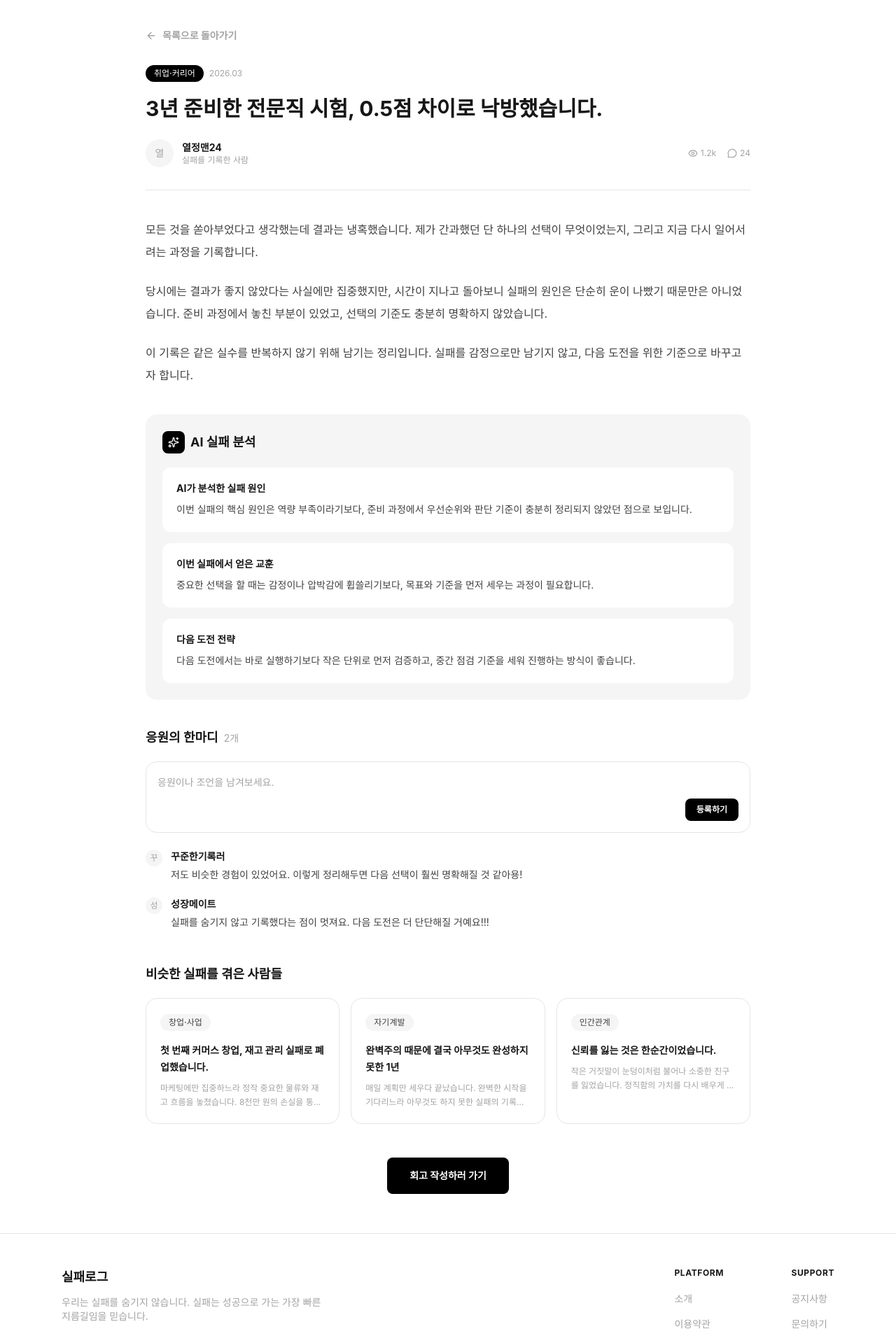
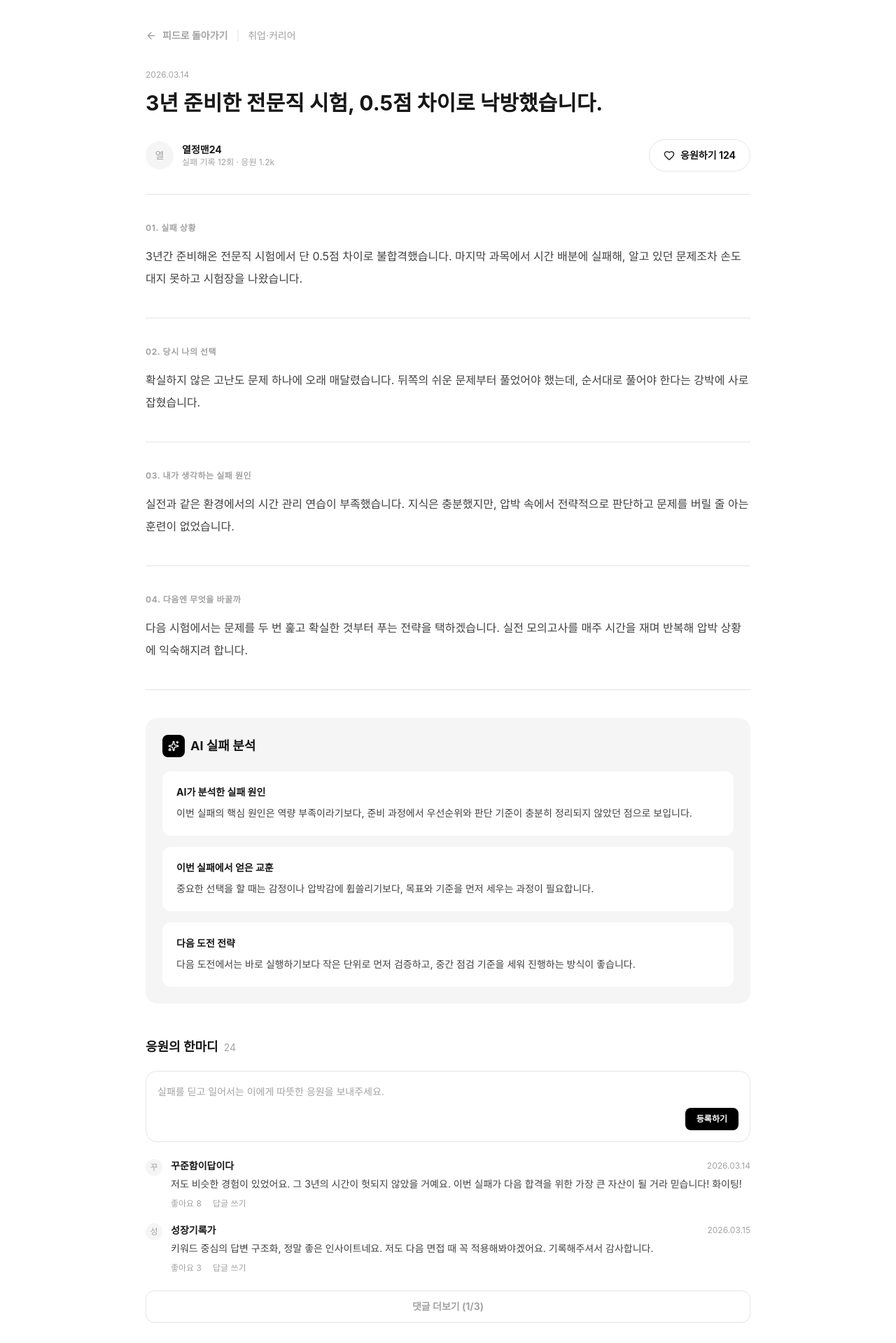
Before and after one commit to skhuthon-5-team/frontend, a React app: page /feed/1 in a window 1280 px wide. Shown: the part 80-1999 px from the top of the page at 70% size. Built offline with nearby package versions, Linux system fonts and the light colour scheme; the HTML template or start-up script is replaced by a standard one.

Commit message:
feat: 실패 상세 피드 수정 (#20)

```diff
--- a/src/mocks/feeds.js
+++ b/src/mocks/feeds.js
@@ -4,75 +4,177 @@ export const feeds = [
   {
     id: 1,
     category: "취업·커리어",
-    date: "2026.03",
+    date: "2026.03.14",
     title: "3년 준비한 전문직 시험, 0.5점 차이로 낙방했습니다.",
     excerpt:
       "모든 것을 쏟아부었다고 생각했는데 결과는 냉혹했습니다. 제가 간과했던 단 하나의 선택이 무엇이었는지, 그리고 지금 다시 일어서려는 과정을 기록합니다.",
+    situation:
+      "3년간 준비해온 전문직 시험에서 단 0.5점 차이로 불합격했습니다. 마지막 과목에서 시간 배분에 실패해, 알고 있던 문제조차 손도 대지 못하고 시험장을 나왔습니다.",
+    choice:
+      "확실하지 않은 고난도 문제 하나에 오래 매달렸습니다. 뒤쪽의 쉬운 문제부터 풀었어야 했는데, 순서대로 풀어야 한다는 강박에 사로잡혔습니다.",
+    cause:
+      "실전과 같은 환경에서의 시간 관리 연습이 부족했습니다. 지식은 충분했지만, 압박 속에서 전략적으로 판단하고 문제를 버릴 줄 아는 훈련이 없었습니다.",
+    nextAction:
+      "다음 시험에서는 문제를 두 번 훑고 확실한 것부터 푸는 전략을 택하겠습니다. 실전 모의고사를 매주 시간을 재며 반복해 압박 상황에 익숙해지려 합니다.",
     author: "열정맨24",
+    authorRecordCount: 12,
+    authorCheers: "1.2k",
+    cheers: 124,
     views: "1.2k",
     comments: 24,
   },
   {
     id: 2,
     category: "창업·사업",
-    date: "2026.02",
+    date: "2026.02.20",
     title: "첫 번째 커머스 창업, 재고 관리 실패로 폐업했습니다.",
     excerpt:
       "마케팅에만 집중하느라 정작 중요한 물류와 재고 흐름을 놓쳤습니다. 8천만 원의 손실을 통해 배운 '진짜 장사'의 원칙을 공유합니다.",
+    situation:
+      "첫 커머스 창업에서 마케팅으로 초기 매출은 냈지만, 재고와 물류 흐름을 관리하지 못해 결국 8천만 원의 손실을 보고 폐업했습니다.",
+    choice:
+      "잘 팔릴 것이라는 기대만으로 대량 발주를 진행했습니다. 판매 데이터를 확인하기 전에 재고를 크게 늘리는 결정을 내렸습니다.",
+    cause:
+      "수요 예측 없이 감으로 재고를 운영했습니다. 마케팅에만 집중하느라 공급망과 현금 흐름 관리를 계속 뒷전으로 미뤘습니다.",
+    nextAction:
+      "다음에는 소량으로 시작해 판매 데이터를 검증한 뒤 발주량을 늘리겠습니다. 재고 회전율과 현금 흐름을 매주 점검하는 습관을 들이려 합니다.",
     author: "비즈니스리더",
+    authorRecordCount: 8,
+    authorCheers: "960",
+    cheers: 87,
     views: "856",
     comments: 12,
   },
   {
     id: 3,
     category: "자기계발",
-    date: "2026.01",
+    date: "2026.01.09",
     title: "완벽주의 때문에 결국 아무것도 완성하지 못한 1년",
     excerpt:
       "매일 계획만 세우다 끝났습니다. 완벽한 시작을 기다리느라 아무것도 하지 못한 실패의 기록입니다. 'Done is better than perfect'를 뼈저리게 느꼈습니다.",
+    situation:
+      "완벽한 시작을 기다리다 1년 동안 계획만 세우고 정작 아무것도 완성하지 못했습니다.",
+    choice:
+      "매번 더 나은 조건과 완벽한 계획이 갖춰질 때까지 실행 자체를 미뤘습니다.",
+    cause:
+      "'완벽하지 않으면 실패'라는 기준이 오히려 시작을 가로막았습니다. 완성보다 시작을 두려워했던 것이 진짜 원인이었습니다.",
+    nextAction:
+      "이제는 'Done is better than perfect'를 원칙으로, 완성도 60%에서 일단 시작하고 개선해 나가려 합니다.",
     author: "성장형인간",
+    authorRecordCount: 15,
+    authorCheers: "2.4k",
+    cheers: 210,
     views: "2.4k",
     comments: 56,
   },
   {
     id: 4,
     category: "인간관계",
-    date: "2026.01",
+    date: "2026.01.03",
     title: "신뢰를 잃는 것은 한순간이었습니다.",
     excerpt:
       "작은 거짓말이 눈덩이처럼 불어나 소중한 친구를 잃었습니다. 정직함의 가치를 다시 배우게 된 아픈 경험입니다.",
+    situation:
+      "작은 거짓말 하나가 눈덩이처럼 불어나, 오래 함께한 소중한 친구와의 관계가 끊어졌습니다.",
+    choice:
+      "불편한 진실을 마주하기보다, 당장의 상황을 모면하려 작은 거짓말을 선택했습니다.",
+    cause:
+      "당장의 갈등을 피하려던 회피가 더 큰 불신을 만들었습니다. 정직함의 비용을 과소평가했습니다.",
+    nextAction:
+      "앞으로는 불편하더라도 솔직하게 상황을 공유하겠습니다. 신뢰는 한 번 무너지면 회복이 어렵다는 것을 기준으로 삼겠습니다.",
     author: "솔직담백",
+    authorRecordCount: 5,
+    authorCheers: "480",
+    cheers: 54,
     views: "512",
     comments: 8,
   },
   {
     id: 5,
     category: "창업·사업",
-    date: "2025.12",
+    date: "2025.12.15",
     title: "공동창업자와 갈라선 뒤에야 알게 된 것들",
     excerpt:
       "지분과 역할을 명확히 하지 않은 채 의기투합만으로 시작한 대가를 치렀습니다. 동업 계약서가 왜 필요한지 몸으로 배웠습니다.",
+    situation:
+      "지분과 역할을 정하지 않고 의기투합만으로 시작한 창업이, 결국 공동창업자와의 결별로 끝났습니다.",
+    choice:
+      "친분을 믿고 계약서 없이 구두 약속만으로 동업을 시작했습니다.",
+    cause:
+      "역할과 책임, 지분 구조를 문서로 남기지 않아, 갈등이 생겼을 때 판단할 기준 자체가 없었습니다.",
+    nextAction:
+      "다음 동업에서는 시작 전에 반드시 동업 계약서로 지분과 역할, 그리고 퇴로까지 명확히 하겠습니다.",
     author: "혼자가편해",
+    authorRecordCount: 9,
+    authorCheers: "1.0k",
+    cheers: 98,
     views: "743",
     comments: 19,
   },
   {
     id: 6,
     category: "취업·커리어",
-    date: "2025.11",
+    date: "2025.11.28",
     title: "이직 세 번 만에 깨달은 회사 고르는 법",
     excerpt:
       "연봉만 보고 옮겼다가 번아웃으로 퇴사하기를 반복했습니다. 나에게 맞는 환경이 무엇인지 정의하지 못한 게 진짜 실패 원인이었습니다.",
+    situation:
+      "연봉만 보고 세 번 이직했지만, 매번 번아웃으로 퇴사하기를 반복했습니다.",
+    choice:
+      "직무 환경이나 조직 문화보다, 눈앞의 연봉 인상만을 기준으로 이직을 결정했습니다.",
+    cause:
+      "나에게 맞는 환경이 무엇인지 정의하지 않은 채, 외부 조건만 좇은 것이 진짜 원인이었습니다.",
+    nextAction:
+      "이제는 연봉 외에 업무 방식, 성장 기회, 조직 문화를 기준표로 만들어 평가한 뒤 이직을 결정하려 합니다.",
     author: "정착희망",
+    authorRecordCount: 11,
+    authorCheers: "1.3k",
+    cheers: 132,
     views: "1.1k",
     comments: 31,
   },
 ];
 
+export const feedAiAnalysis = {
+  cause:
+    "이번 실패의 핵심 원인은 역량 부족이라기보다, 준비 과정에서 우선순위와 판단 기준이 충분히 정리되지 않았던 점으로 보입니다.",
+  lesson:
+    "중요한 선택을 할 때는 감정이나 압박감에 휩쓸리기보다, 목표와 기준을 먼저 세우는 과정이 필요합니다.",
+  strategy:
+    "다음 도전에서는 바로 실행하기보다 작은 단위로 먼저 검증하고, 중간 점검 기준을 세워 진행하는 방식이 좋습니다.",
+};
+
+export const feedComments = [
+  {
+    id: 1,
+    author: "꾸준함이답이다",
+    date: "2026.03.14",
+    content:
+      "저도 비슷한 경험이 있었어요. 그 3년의 시간이 헛되지 않았을 거예요. 이번 실패가 다음 합격을 위한 가장 큰 자산이 될 거라 믿습니다! 화이팅!",
+    likes: 8,
+  },
+  {
+    id: 2,
+    author: "성장기록가",
+    date: "2026.03.15",
+    content:
+      "키워드 중심의 답변 구조화, 정말 좋은 인사이트네요. 저도 다음 면접 때 꼭 적용해봐야겠어요. 기록해주셔서 감사합니다.",
+    likes: 3,
+  },
+];
+
 export function getFeeds() {
-    return feeds;
-  }
+  return feeds;
+}
 
-  export function getCategories() {
-    return categories;
-  }
+export function getCategories() {
+  return categories;
+}
+
+export function getFeedAiAnalysis() {
+  return feedAiAnalysis;
+}
+
+export function getFeedComments() {
+  return feedComments;
+}
--- a/src/pages/FeedDetailPage.jsx
+++ b/src/pages/FeedDetailPage.jsx
@@ -1,33 +1,12 @@
 import { Link, useNavigate, useParams } from "react-router-dom";
-import { ArrowLeft, Eye, MessageCircle, Sparkles } from "lucide-react";
-import { getFeeds } from "../mocks/feeds";
+import { ArrowLeft, Heart, Sparkles } from "lucide-react";
+import {
+  getFeeds,
+  getFeedAiAnalysis,
+  getFeedComments,
+} from "../mocks/feeds";
 import Avatar from "../components/ui/Avatar";
 import Button from "../components/ui/Button";
-import TagChip from "../components/ui/TagChip";
-
-const aiAnalysis = {
-  cause:
-    "이번 실패의 핵심 원인은 역량 부족이라기보다, 준비 과정에서 우선순위와 판단 기준이 충분히 정리되지 않았던 점으로 보입니다.",
-  lesson:
-    "중요한 선택을 할 때는 감정이나 압박감에 휩쓸리기보다, 목표와 기준을 먼저 세우는 과정이 필요합니다.",
-  strategy:
-    "다음 도전에서는 바로 실행하기보다 작은 단위로 먼저 검증하고, 중간 점검 기준을 세워 진행하는 방식이 좋습니다.",
-};
-
-const comments = [
-  {
-    id: 1,
-    author: "꾸준한기록러",
-    content:
-      "저도 비슷한 경험이 있었어요. 이렇게 정리해두면 다음 선택이 훨씬 명확해질 것 같아용!",
-  },
-  {
-    id: 2,
-    author: "성장메이트",
-    content:
-      "실패를 숨기지 않고 기록했다는 점이 멋져요. 다음 도전은 더 단단해질 거예요!!!",
-  },
-];
 
 export default function FeedDetailPage() {
   const { id } = useParams();
@@ -36,80 +15,65 @@ export default function FeedDetailPage() {
   const feeds = getFeeds();
   const post = feeds.find((feed) => String(feed.id) === id) || feeds[0];
 
+  const aiAnalysis = getFeedAiAnalysis();
+  const comments = getFeedComments();
+
   const relatedFeeds = feeds
     .filter((feed) => feed.id !== post.id)
     .slice(0, 3);
 
   return (
     <div className="mx-auto max-w-4xl px-4 py-14">
+      <div className="mb-8 flex items-center gap-3 text-sm">
         <button
           type="button"
           onClick={() => navigate(-1)}
-        className="mb-8 flex items-center gap-2 text-sm font-bold text-text-muted hover:text-text-strong"
+          className="flex items-center gap-2 font-bold text-text-muted hover:text-text-strong"
         >
           <ArrowLeft size={16} />
-        목록으로 돌아가기
+          피드로 돌아가기
         </button>
+        <span className="text-border-default">|</span>
+        <span className="text-text-muted">{post.category}</span>
+      </div>
 
       <article>
-        <div className="flex items-center gap-2">
-          <TagChip label={post.category} tone="inverse" />
         <span className="text-xs text-text-muted">{post.date}</span>
-        </div>
 
-        <h1 className="mt-5 max-w-3xl text-3xl font-bold leading-tight text-text-strong">
+        <h1 className="mt-3 max-w-3xl text-3xl font-bold leading-tight text-text-strong">
           {post.title}
         </h1>
 
-        <div className="mt-6 flex items-center justify-between border-b border-border-default pb-8">
+        <div className="mt-8 flex items-center justify-between border-b border-border-default pb-8">
           <div className="flex items-center gap-3">
             <Avatar alt={post.author} size="md" />
             <div>
               <p className="text-sm font-bold text-text-strong">
                 {post.author}
               </p>
-              <p className="text-xs text-text-muted">실패를 기록한 사람</p>
+              <p className="text-xs text-text-muted">
+                실패 기록 {post.authorRecordCount}회 · 응원 {post.authorCheers}
+              </p>
             </div>
           </div>
 
-          <div className="flex items-center gap-4 text-xs text-text-muted">
-            <span className="flex items-center gap-1">
-              <Eye size={14} />
-              {post.views}
-            </span>
-            <span className="flex items-center gap-1">
-              <MessageCircle size={14} />
-              {post.comments}
-            </span>
-          </div>
+          <Button variant="secondary" shape="pill" className="px-5 py-2.5">
+            <Heart size={16} />
+            응원하기 {post.cheers}
+          </Button>
         </div>
 
-        <section className="py-10">
-          <p className="text-base leading-8 text-text-default">
-            {post.excerpt}
-          </p>
+        <ContentSection label="01. 실패 상황" content={post.situation} />
+        <ContentSection label="02. 당시 나의 선택" content={post.choice} />
+        <ContentSection label="03. 내가 생각하는 실패 원인" content={post.cause} />
+        <ContentSection label="04. 다음엔 무엇을 바꿀까" content={post.nextAction} />
 
-          <p className="mt-6 text-base leading-8 text-text-default">
-            당시에는 결과가 좋지 않았다는 사실에만 집중했지만, 시간이 지나고
-            돌아보니 실패의 원인은 단순히 운이 나빴기 때문만은 아니었습니다.
-            준비 과정에서 놓친 부분이 있었고, 선택의 기준도 충분히 명확하지
-            않았습니다.
-          </p>
-
-          <p className="mt-6 text-base leading-8 text-text-default">
-            이 기록은 같은 실수를 반복하지 않기 위해 남기는 정리입니다. 실패를
-            감정으로만 남기지 않고, 다음 도전을 위한 기준으로 바꾸고자 합니다.
-          </p>
-        </section>
-
-        <section className="rounded-2xl bg-surface-subtle p-6">
+        <section className="mt-10 rounded-2xl bg-surface-subtle p-6">
           <div className="flex items-center gap-2">
             <span className="flex h-8 w-8 items-center justify-center rounded-lg bg-surface-inverse text-text-on-inverse">
               <Sparkles size={16} />
             </span>
-            <h2 className="text-lg font-bold text-text-strong">
-              AI 실패 분석
-            </h2>
+            <h2 className="text-lg font-bold text-text-strong">AI 실패 분석</h2>
           </div>
 
           <div className="mt-5 flex flex-col gap-4">
@@ -121,24 +85,21 @@ export default function FeedDetailPage() {
               title="이번 실패에서 얻은 교훈"
               content={aiAnalysis.lesson}
             />
-            <AnalysisCard
-              title="다음 도전 전략"
-              content={aiAnalysis.strategy}
-            />
+            <AnalysisCard title="다음 도전 전략" content={aiAnalysis.strategy} />
           </div>
         </section>
 
-        <section className="mt-10">
+        <section className="mt-12">
           <h2 className="text-lg font-bold text-text-strong">
             응원의 한마디
             <span className="ml-2 text-sm font-normal text-text-muted">
-              {comments.length}개
+              {post.comments}
             </span>
           </h2>
 
           <div className="mt-5 rounded-2xl border border-border-default bg-surface-base p-4 transition-colors focus-within:border-text-strong focus-within:bg-surface-subtle focus-within:shadow-sm">
             <input
-              placeholder="응원이나 조언을 남겨보세요."
+              placeholder="실패를 딛고 일어서는 이에게 따뜻한 응원을 보내주세요."
               className="w-full bg-transparent text-sm text-text-default outline-none placeholder:text-text-muted"
             />
 
@@ -156,22 +117,42 @@ export default function FeedDetailPage() {
             {comments.map((comment) => (
               <div key={comment.id} className="flex gap-3">
                 <Avatar alt={comment.author} size="sm" />
-                <div>
+                <div className="flex-1">
+                  <div className="flex items-center justify-between">
                     <p className="text-sm font-bold text-text-strong">
                       {comment.author}
                     </p>
+                    <span className="text-xs text-text-muted">
+                      {comment.date}
+                    </span>
+                  </div>
                   <p className="mt-1 text-sm leading-6 text-text-default">
                     {comment.content}
                   </p>
+                  <div className="mt-2 flex items-center gap-4 text-xs text-text-muted">
+                    <button type="button" className="hover:text-text-strong">
+                      좋아요 {comment.likes}
+                    </button>
+                    <button type="button" className="hover:text-text-strong">
+                      답글 쓰기
+                    </button>
+                  </div>
                 </div>
               </div>
             ))}
           </div>
+
+          <button
+            type="button"
+            className="mt-6 w-full rounded-xl border border-border-default py-3 text-sm font-bold text-text-muted hover:bg-surface-subtle hover:text-text-strong"
+          >
+            댓글 더보기 (1/3)
+          </button>
         </section>
 
         <section className="mt-12">
           <h2 className="text-lg font-bold text-text-strong">
-            비슷한 실패를 겪은 사람들
+            비슷한 실패를 극복한 이야기
           </h2>
 
           <div className="mt-5 grid gap-4 md:grid-cols-3">
@@ -181,29 +162,39 @@ export default function FeedDetailPage() {
                 to={`/feed/${feed.id}`}
                 className="rounded-2xl border border-border-default bg-surface-base p-5 transition hover:bg-surface-subtle"
               >
-                <TagChip label={feed.category} />
-                <h3 className="mt-4 text-sm font-bold leading-6 text-text-strong">
+                <p className="text-xs font-bold uppercase tracking-wider text-text-muted">
+                  {feed.category}
+                </p>
+                <h3 className="mt-3 line-clamp-2 text-sm font-bold leading-6 text-text-strong">
                   {feed.title}
                 </h3>
-                <p className="mt-2 line-clamp-2 text-xs leading-5 text-text-muted">
-                  {feed.excerpt}
-                </p>
+                <div className="mt-4 flex items-center gap-2">
+                  <Avatar alt={feed.author} size="sm" />
+                  <span className="text-xs text-text-muted">{feed.author}</span>
+                </div>
               </Link>
             ))}
           </div>
         </section>
-
-        <div className="mt-12 flex justify-center">
-          <Button
-            variant="primary"
-            className="px-8 py-4"
-            onClick={() => navigate(`/retrospective/${post.id}`)}
-          >
-            회고 작성하러 가기
-          </Button>
-        </div>
       </article>
     </div>
+  );
+}
+
+function SectionLabel({ children }) {
+  return (
+    <p className="text-xs font-bold tracking-wider text-text-muted">
+      {children}
+    </p>
+  );
+}
+
+function ContentSection({ label, content }) {
+  return (
+    <section className="border-b border-border-default py-10">
+      <SectionLabel>{label}</SectionLabel>
+      <p className="mt-4 text-base leading-8 text-text-default">{content}</p>
+    </section>
   );
 }
 
```
Lines whose indentation alone changed are shown as unchanged.
